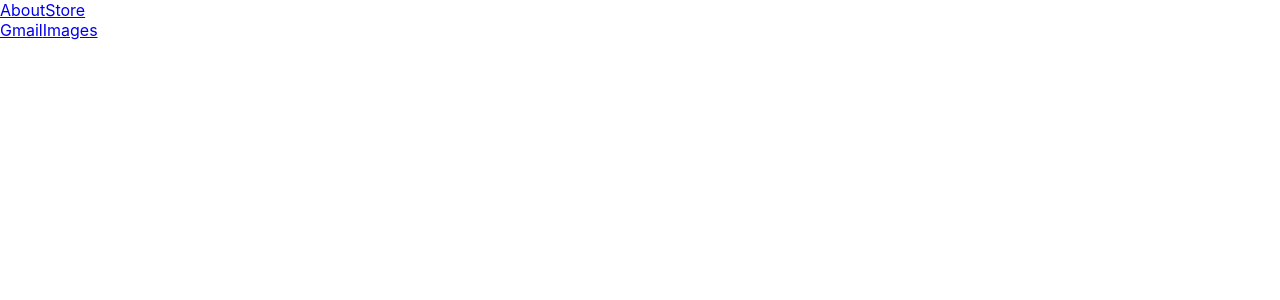
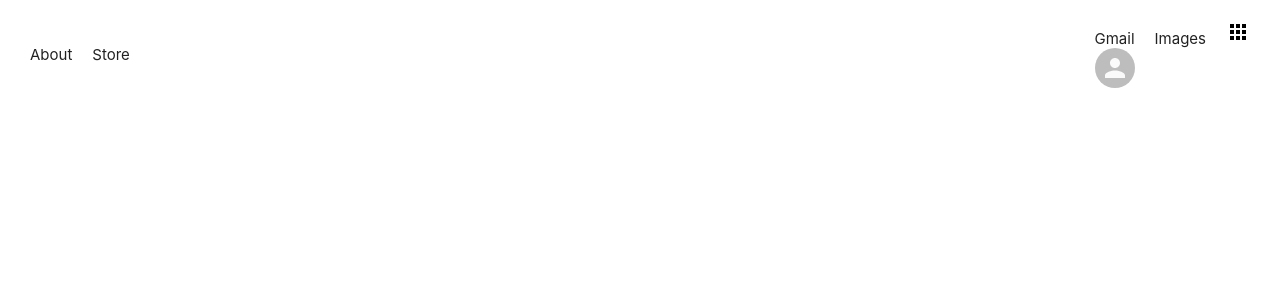
Before and after one commit to michaeldilulo/Google-Clone, a React (Create React App) app: page / in a window 1280 px wide. Shown: the top 300 px of the page. Built offline with nearby package versions, Linux system fonts and the light colour scheme.

Commit message:
Icon and Avatar show up

```diff
--- a/src/pages/Home.css
+++ b/src/pages/Home.css
@@ -0,0 +1,23 @@
+.home {
+  display: flex;
+  flex-direction: column;
+  height: 100vh;
+}
+
+.home__header {
+  display: flex;
+  justify-content: space-between;
+  padding: 20px 30px;
+  align-items: center;
+}
+
+.home__header a {
+  margin-right: 20px;
+  text-decoration: inherit;
+  color: rgba(0, 0, 0, 0.87);
+  font-size: 15px;
+}
+
+.home__header a:hover {
+  text-decoration: underline;
+}
--- a/src/pages/Home.js
+++ b/src/pages/Home.js
@@ -1,6 +1,8 @@
 import React from 'react'
 import './Home.css'
-import {Link} from "react-router-dom"
+import { Link } from "react-router-dom"
+import AppsIcon from "@material-ui/icons/Apps"
+import { Avatar } from '@material-ui/core'
 
 function Home() {
     return (
@@ -12,7 +14,9 @@
                 </div>
                 <div className="home__headerRight">
                         <Link to='/gmail'>Gmail</Link>
-                        <Link to='/images'>Images</Link>
+                    <Link to='/images'>Images</Link>
+                    <AppsIcon />
+                    <Avatar />
                 </div>
             </div>
 
```
Also changed, not shown: 1 other file (tests, documents, lock files or other folders).
